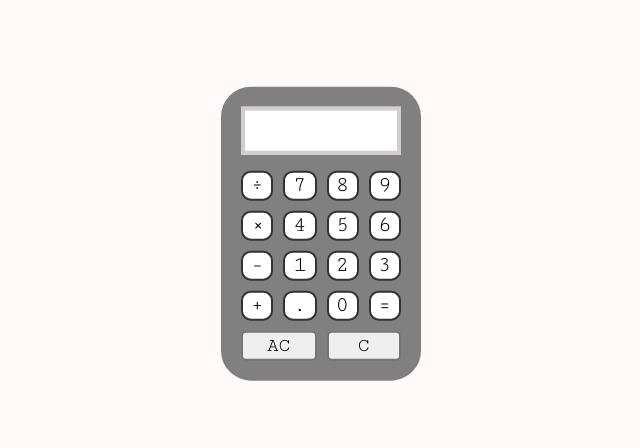
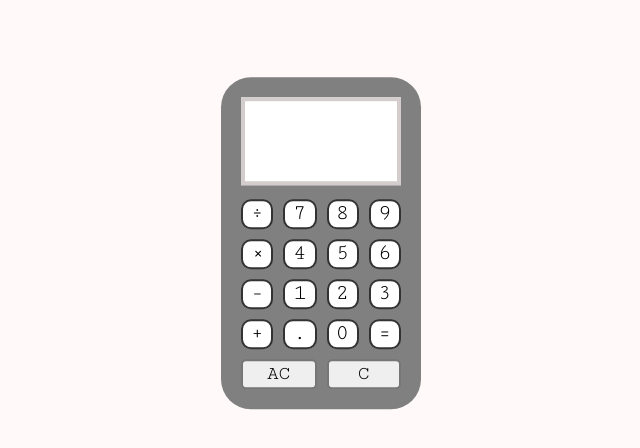
Before and after one commit to prLorence/TOP-exercise, a plain HTML site: page calculator/index.html in a window 1280 px wide. Shown: the whole page, without its empty margins (319-959 px from the left). Drawn offline with Linux system fonts and the light colour scheme.

Commit message:
basic styles of the calculator

```diff
--- a/calculator/styles/style.css
+++ b/calculator/styles/style.css
@@ -8,11 +8,9 @@
 
 :root {
   --background: #FFF9F9;
-  --clear: ;
-  --delete: ;
-  --operatorBtns: ;
+
   --screen: #D3CDCD;
-  --calc-body: ;
+
 }
 
 body {
@@ -36,14 +34,12 @@ body {
 .output {
   height: 10px;
   border: 2px var(--screen) solid;
-  padding: 10px;
-  font-size: 1.7em;
+  padding: 20px 10px;
+  font-size: 7px;
   text-align: right;
   word-wrap: break-word;
   word-break: break-all;
-  grid-column-start: 1;
-  grid-column-end: 1;
-  margin-bottom: .3em;
+  margin-bottom: 1em;
   background-color: white;
 }
 
```
